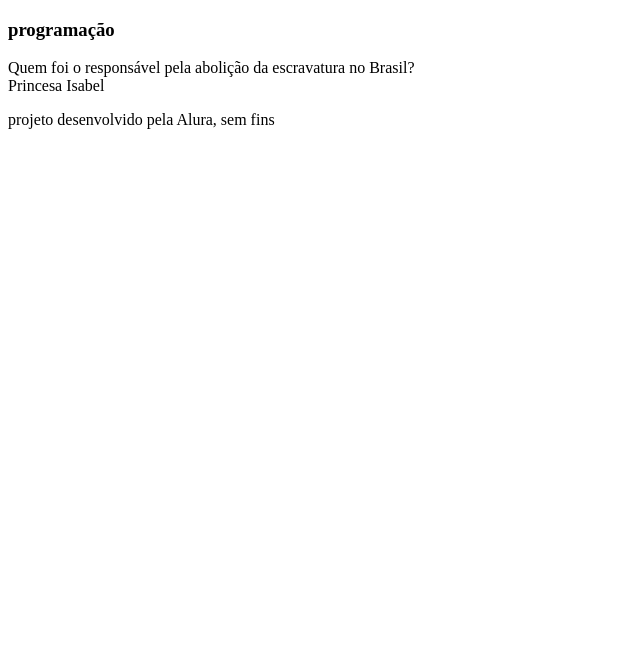
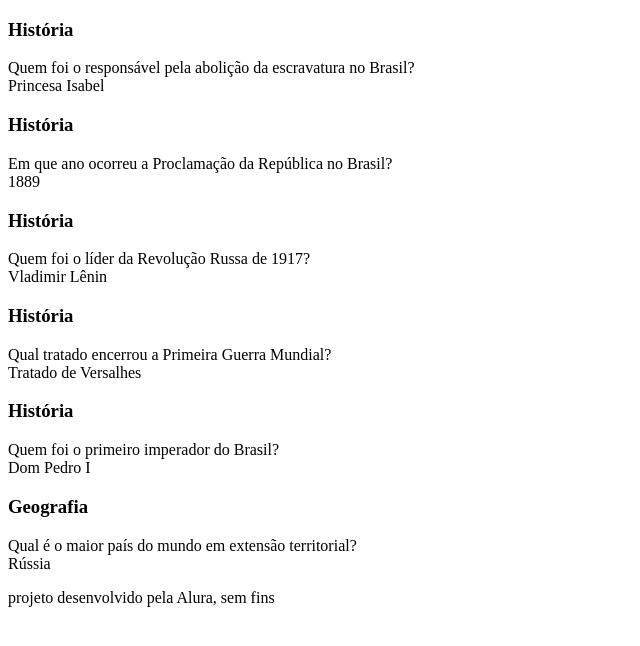
Before and after one commit to NicoliIavanco/questions, a plain HTML site: page index.html in a window 1280 px wide. Shown: the whole page, without its empty margins (0-640 px from the left). Drawn offline with Linux system fonts and the light colour scheme.

Commit message:
Add files via upload

```diff
--- a/index.html
+++ b/index.html
@@ -10,12 +10,68 @@
     <section id="container">
     <article class="cartao">
         <div class="cartao__conteudo">
-            <h3>programação</h3>
+            <h3>História</h3>
             <div class="cartao__conteudo__pergunta">
                 Quem foi o responsável pela abolição da escravatura no Brasil?
             </div>
             <div class="cartao__conteudo__resposta">
                 Princesa Isabel
+            </div>
+        </div>
+    </article>
+    <article class="cartao">
+        <div class="cartao__conteudo">
+            <h3>História</h3>
+            <div class="cartao__conteudo__pergunta">
+                Em que ano ocorreu a Proclamação da República no Brasil?
+
+            </div>
+            <div class="cartao__conteudo__resposta">
+               1889
+            </div>
+        </div>
+    </article>
+    <article class="cartao">
+        <div class="cartao__conteudo">
+            <h3>História</h3>
+            <div class="cartao__conteudo__pergunta">
+                Quem foi o líder da Revolução Russa de 1917?
+            </div>
+            <div class="cartao__conteudo__resposta">
+                Vladimir Lênin
+            </div>
+        </div>
+    </article>
+    <article class="cartao">
+        <div class="cartao__conteudo">
+            <h3>História</h3>
+            <div class="cartao__conteudo__pergunta">
+                Qual tratado encerrou a Primeira Guerra Mundial?
+            </div>
+            <div class="cartao__conteudo__resposta">
+                Tratado de Versalhes
+            </div>
+        </div>
+    </article>
+    <article class="cartao">
+        <div class="cartao__conteudo">
+            <h3>História</h3>
+            <div class="cartao__conteudo__pergunta">
+                Quem foi o primeiro imperador do Brasil?
+            </div>
+            <div class="cartao__conteudo__resposta">
+                Dom Pedro I
+            </div>
+        </div>
+    </article>
+    <article class="cartao">
+        <div class="cartao__conteudo">
+            <h3>Geografia</h3>
+            <div class="cartao__conteudo__pergunta">
+                Qual é o maior país do mundo em extensão territorial?
+            </div>
+            <div class="cartao__conteudo__resposta">
+                Rússia
             </div>
         </div>
     </article>
```
